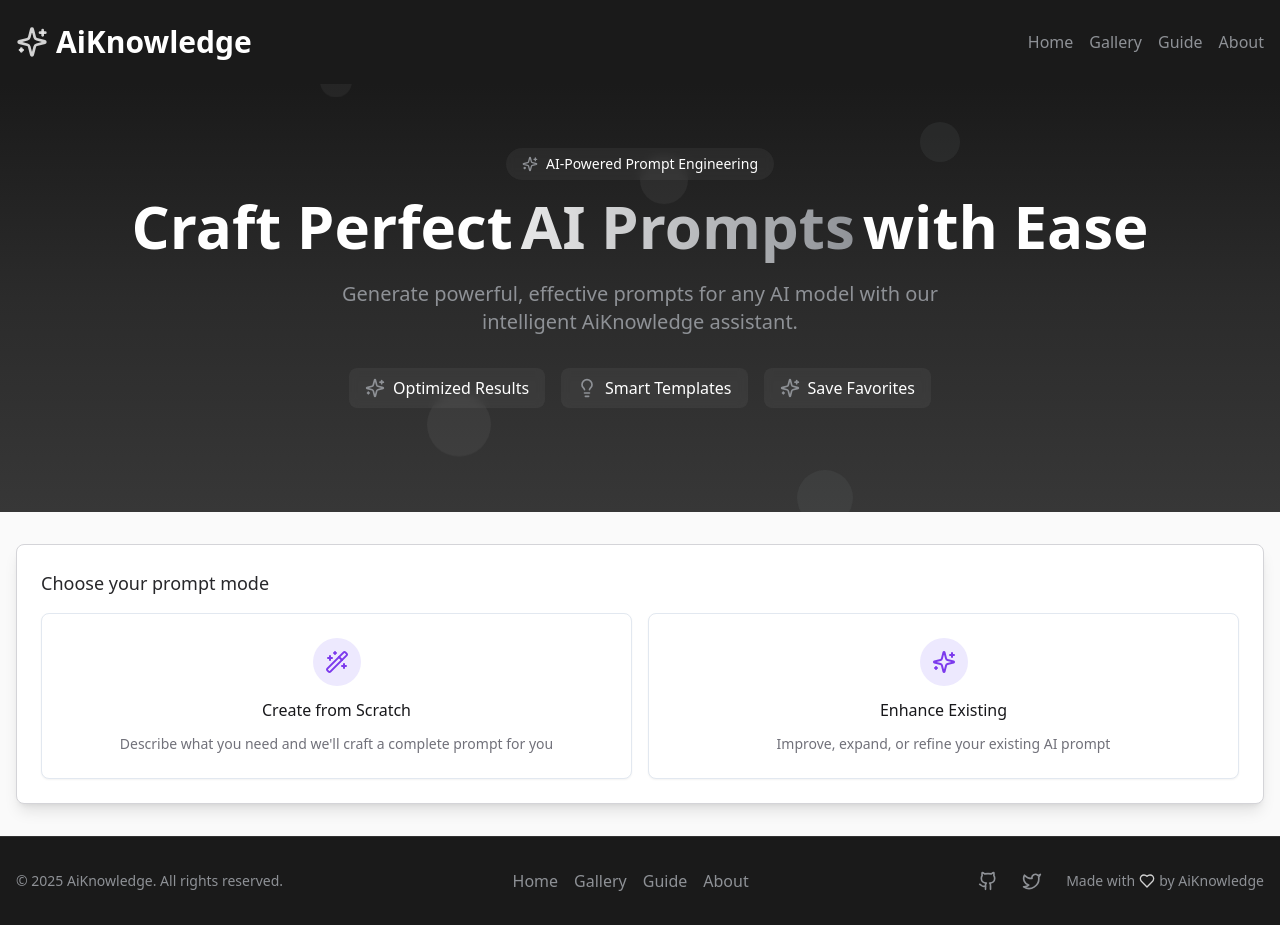
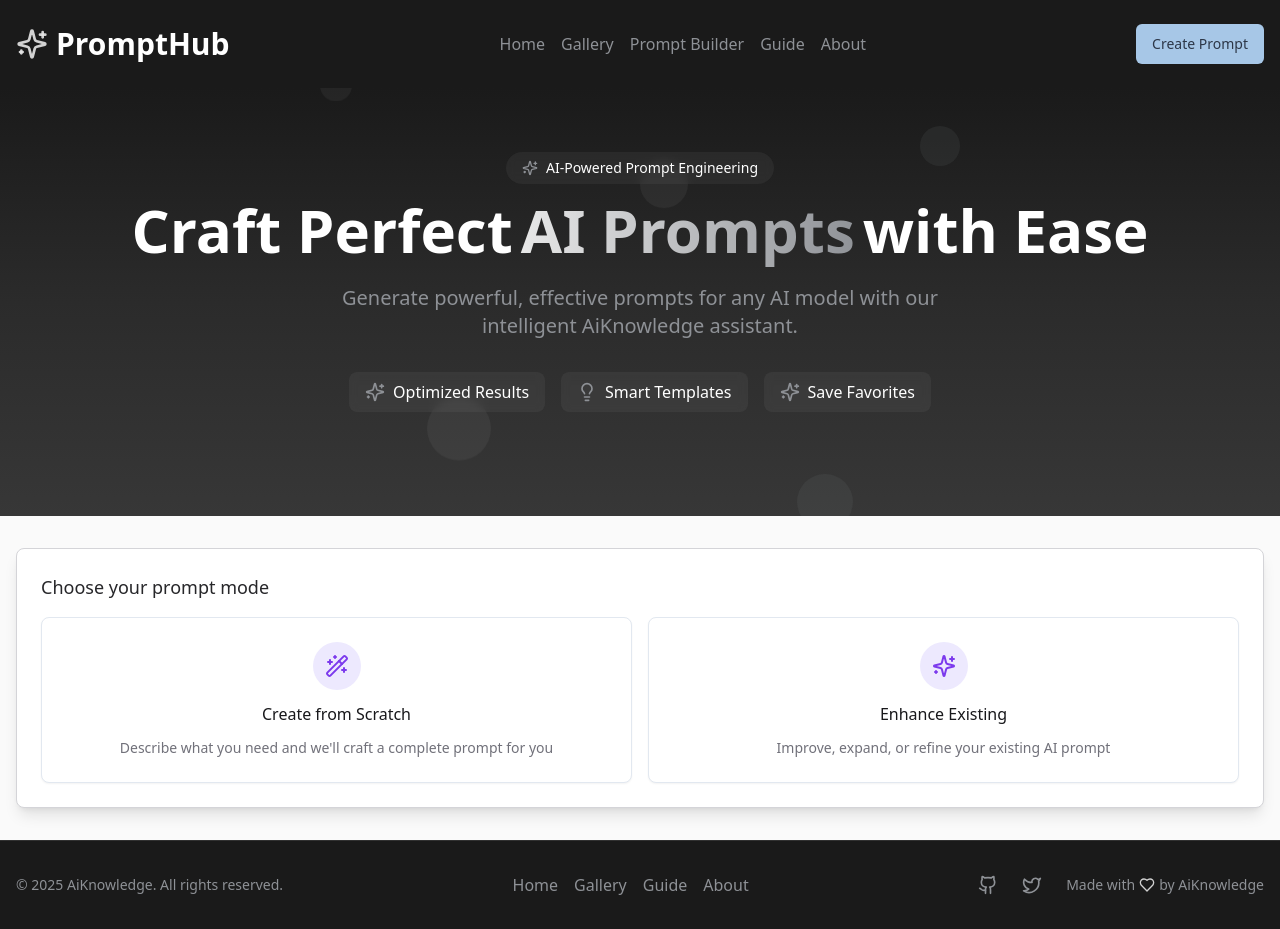
Before and after one commit to iknowl97/prompt-bloom-studio, a React (Vite) app: page / in a window 1280 px wide. Built offline with nearby package versions, Linux system fonts and the light colour scheme.

Commit message:
Add link to prompt builder
Add a link to the prompt builder page on the main page.

```diff
--- a/src/components/Header.tsx
+++ b/src/components/Header.tsx
@@ -1,6 +1,7 @@
 
 import { Sparkles } from "lucide-react";
 import { Link } from "react-router-dom";
+import { Button } from "@/components/ui/button";
 
 export function Header() {
   return (
@@ -10,14 +11,22 @@ export function Header() {
           <div className="flex items-center space-x-2">
             <Link to="/" className="flex items-center space-x-2">
               <Sparkles className="h-8 w-8 text-white/90 animate-pulse-soft" />
-              <h1 className="text-2xl md:text-3xl font-bold text-white">AiKnowledge</h1>
+              <h1 className="text-2xl md:text-3xl font-bold text-white">PromptHub</h1>
             </Link>
           </div>
           <div className="hidden md:flex items-center space-x-4">
             <Link to="/" className="text-[#8E9196] hover:text-white transition-colors">Home</Link>
             <Link to="/gallery" className="text-[#8E9196] hover:text-white transition-colors">Gallery</Link>
+            <Link to="/custom-prompt-builder" className="text-[#8E9196] hover:text-white transition-colors">Prompt Builder</Link>
             <a href="#" className="text-[#8E9196] hover:text-white transition-colors">Guide</a>
             <a href="#" className="text-[#8E9196] hover:text-white transition-colors">About</a>
+          </div>
+          <div className="hidden md:flex">
+            <Button asChild className="bg-[#A7C7E7] hover:bg-[#A7C7E7]/80 text-[#2D3748] font-medium">
+              <Link to="/custom-prompt-builder">
+                Create Prompt
+              </Link>
+            </Button>
           </div>
         </div>
       </div>
```
